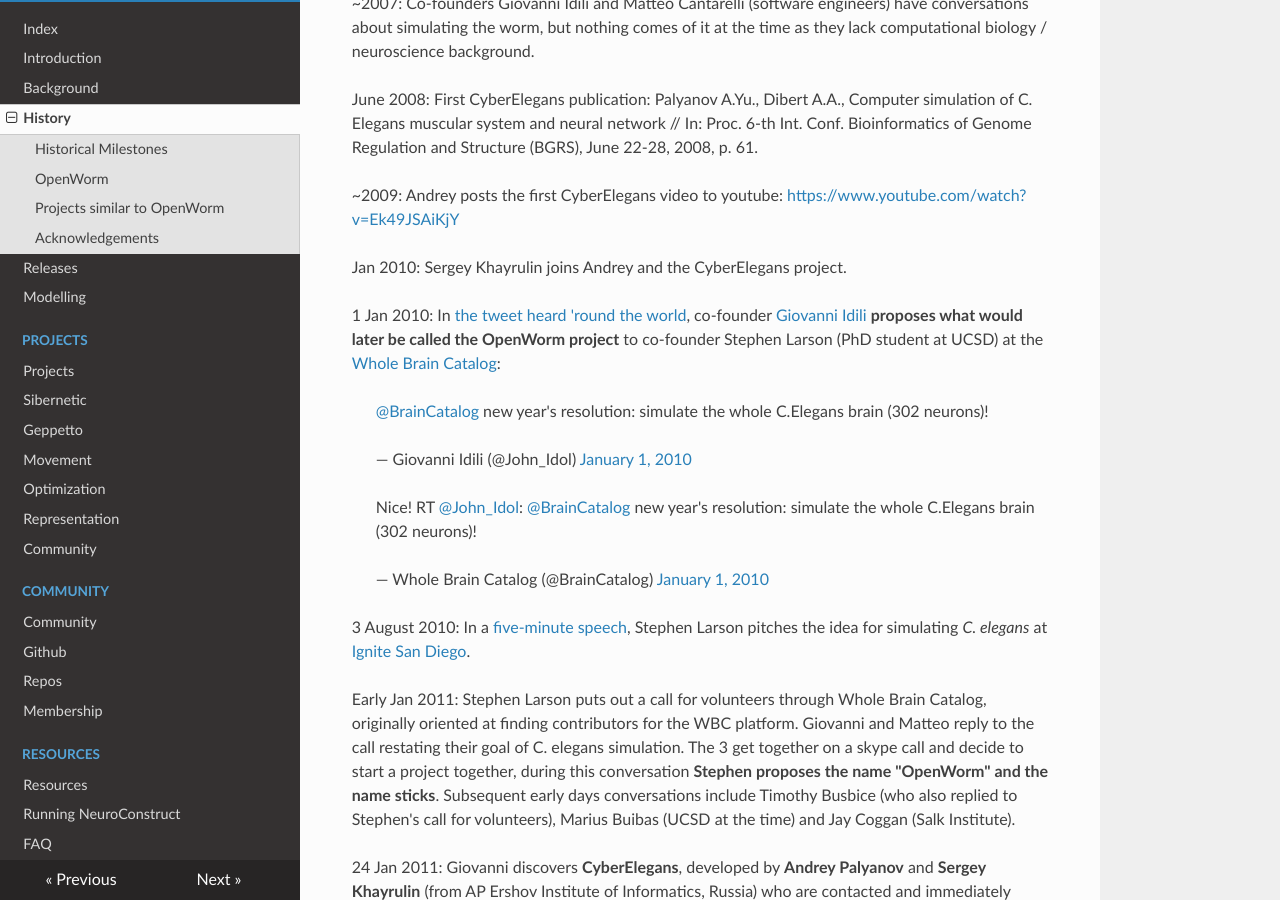
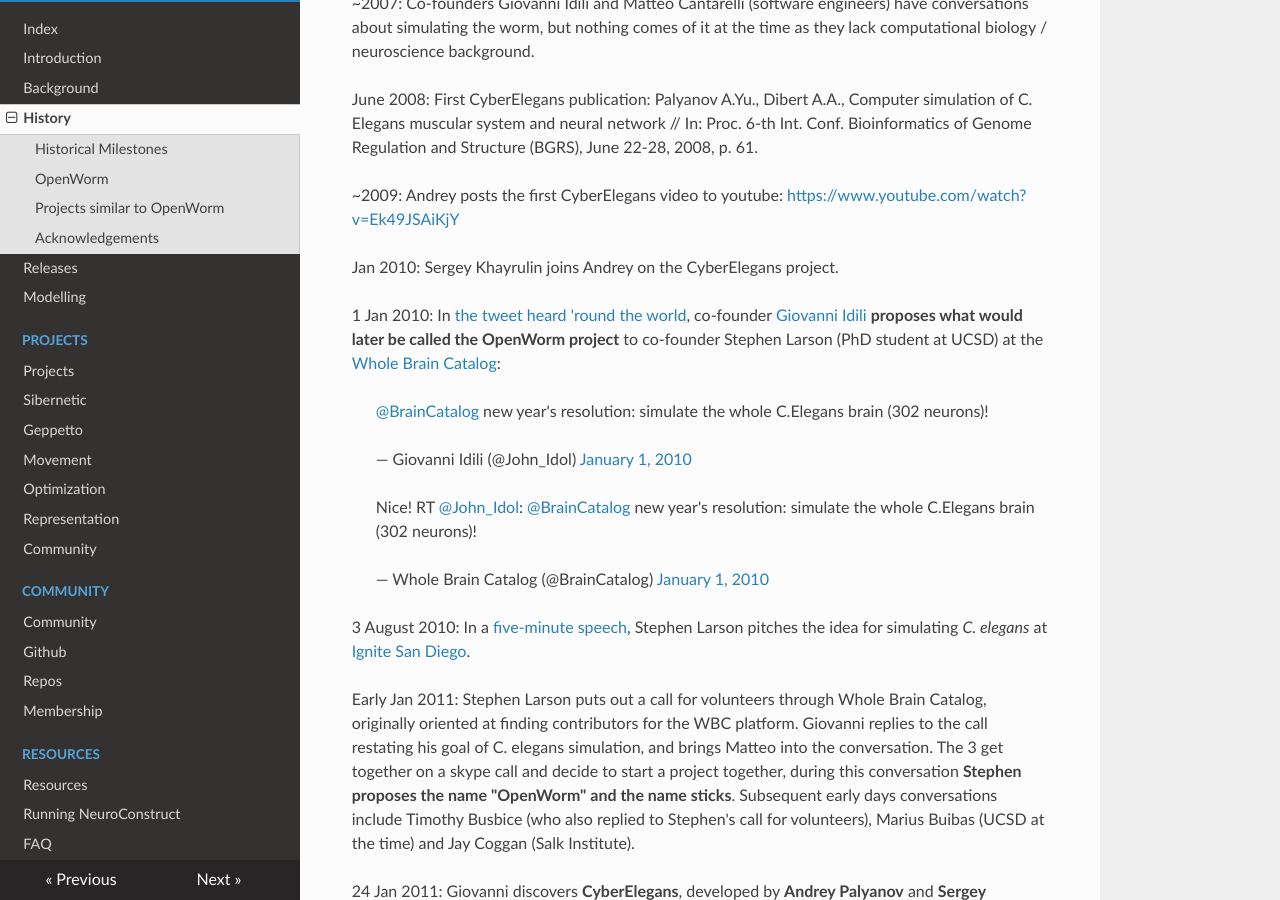
Before and after one commit to openworm/openworm_docs, an MkDocs documentation site: the page built from docs/fullhistory.md, in a window 1280 px wide and 900 px high, scrolled down 808 px. Built offline with MkDocs 1.6.1, drawn with Linux system fonts in a browser that asks for light colours; nearby versions of some CDN libraries; comment, search, counter and statistics services are not loaded; old or Windows-style settings are respelled for this version of MkDocs; some of the changed text lies outside the part shown.

Commit message:
Updating history

```diff
--- a/docs/fullhistory.md
+++ b/docs/fullhistory.md
@@ -29,21 +29,23 @@
 
 ~2009: Andrey posts the first CyberElegans video to youtube: <https://www.youtube.com/watch?v=Ek49JSAiKjY>
 
-Jan 2010: Sergey Khayrulin joins Andrey and the CyberElegans project.
+Jan 2010: Sergey Khayrulin joins Andrey on the CyberElegans project.
 
 1 Jan 2010: In [the tweet heard 'round the world](http://www.sciencetogrok.com/2013/03/a-great-role-model-for-collaborative.html), co-founder [Giovanni Idili](http://twitter.com/john_idol) **proposes what would later be called the OpenWorm project** to co-founder Stephen Larson (PhD student at UCSD) at the [Whole Brain Catalog](http://twitter.com/BrainCatalog):
 
 <blockquote class="twitter-tweet" lang="en"><p><a href="https://twitter.com/BrainCatalog">@BrainCatalog</a> new year&#39;s resolution: simulate the whole C.Elegans brain (302 neurons)!</p>&mdash; Giovanni Idili (@John_Idol) <a href="https://twitter.com/John_Idol/status/7279117575">January 1, 2010</a></blockquote>
 <script async src="//platform.twitter.com/widgets.js" charset="utf-8"></script>
 <blockquote class="twitter-tweet" lang="en"><p>Nice! RT <a href="https://twitter.com/John_Idol">@John_Idol</a>: <a href="https://twitter.com/BrainCatalog">@BrainCatalog</a> new year&#39;s resolution: simulate the whole C.Elegans brain (302 neurons)!</p>&mdash; Whole Brain Catalog (@BrainCatalog) <a href="https://twitter.com/BrainCatalog/status/7279523701">January 1, 2010</a></blockquote>
+
 3 August 2010: In a [five-minute speech](https://www.youtube.com/watch?v=Sb1V_OKqRfc), Stephen Larson pitches the idea for simulating *C. elegans* at [Ignite San Diego](http://ignitesandiego.org/).
 
-Early Jan 2011: Stephen Larson puts out a call for volunteers through Whole Brain Catalog, originally oriented at finding contributors for the WBC platform. Giovanni and Matteo reply to the call restating their goal of C. elegans simulation. The 3 get together on a skype call and decide to start a project together, during this conversation **Stephen proposes the name "OpenWorm" and the name sticks**. Subsequent early days conversations include Timothy Busbice (who also replied to Stephen's call for volunteers), Marius Buibas (UCSD at the time) and Jay Coggan (Salk Institute).
+Early Jan 2011: Stephen Larson puts out a call for volunteers through Whole Brain Catalog, originally oriented at finding contributors for the WBC platform. Giovanni replies to the call restating his goal of C. elegans simulation, and brings Matteo into the conversation. The 3 get together on a skype call and decide to start a project together, during this conversation **Stephen proposes the name "OpenWorm" and the name sticks**. Subsequent early days conversations include Timothy Busbice (who also replied to Stephen's call for volunteers), Marius Buibas (UCSD at the time) and Jay Coggan (Salk Institute).
 
 24 Jan 2011: Giovanni discovers **CyberElegans**, developed by **Andrey Palyanov** and **Sergey Khayrulin** (from AP Ershov Institute of Informatics, Russia) who are contacted and immediately agree to join forces with the OpenWorm team:
 
 <blockquote class="twitter-tweet" lang="en"><p>WOW, this C.Elegans simulation looks pretty impressive --&gt; http://goo.gl/SS96B cc: <a href="https://twitter.com/BrainCatalog">@BrainCatalog</a>, <a href="https://twitter.com/tarelli">@tarelli</a></p>&mdash; Giovanni Idili (@John_Idol) <a href="https://twitter.com/John_Idol/status/29603680760111104">January 24, 2011</a></blockquote>
 <script async src="//platform.twitter.com/widgets.js" charset="utf-8"></script>
+
 4 September 2011: [Article](http://www.openworm.org/publications.html): Managing Complexity in Multi-Algorithm, Multi-Scale Biological Simulations: An Integrated Software Engineering and Neuroinformatics Approach.
 
 September 2011: [OpenWorm Release 1](http://docs.openworm.org/en/latest/releases.html#releases)
@@ -71,7 +73,13 @@
 
 24 May 2014: [OpenWorm article in The Economist](http://www.economist.com/news/science-and-technology/21602661-crowd-funded-project-aims-build-worlds-first-simulated-organism-computer)
 
+Summer 2014: Two OpenWorm volunteers are sponsored by the Google Summer of Code program via the [INCF](http://incf.org).
+
 4-6 November 2014: **Second OpenWorm Conference**, in London, UK.
+
+April 2015: Amazon Web Services donates credits to the OpenWorm project.
+
+Summer 2015: One OpenWorm volunteer is sponsored by the Google Summer of Code program via the [INCF](http://incf.org).
 
 Projects similar to OpenWorm
 ----------------------------
```
